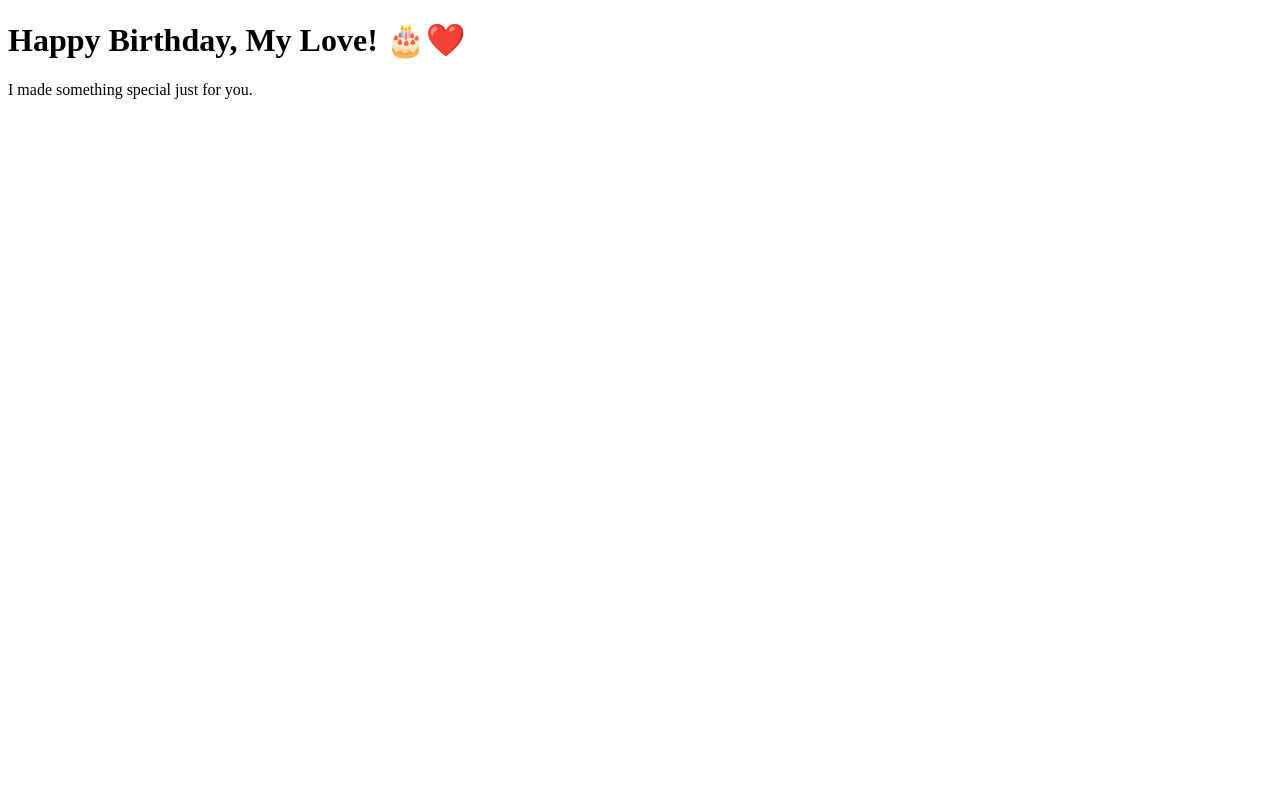
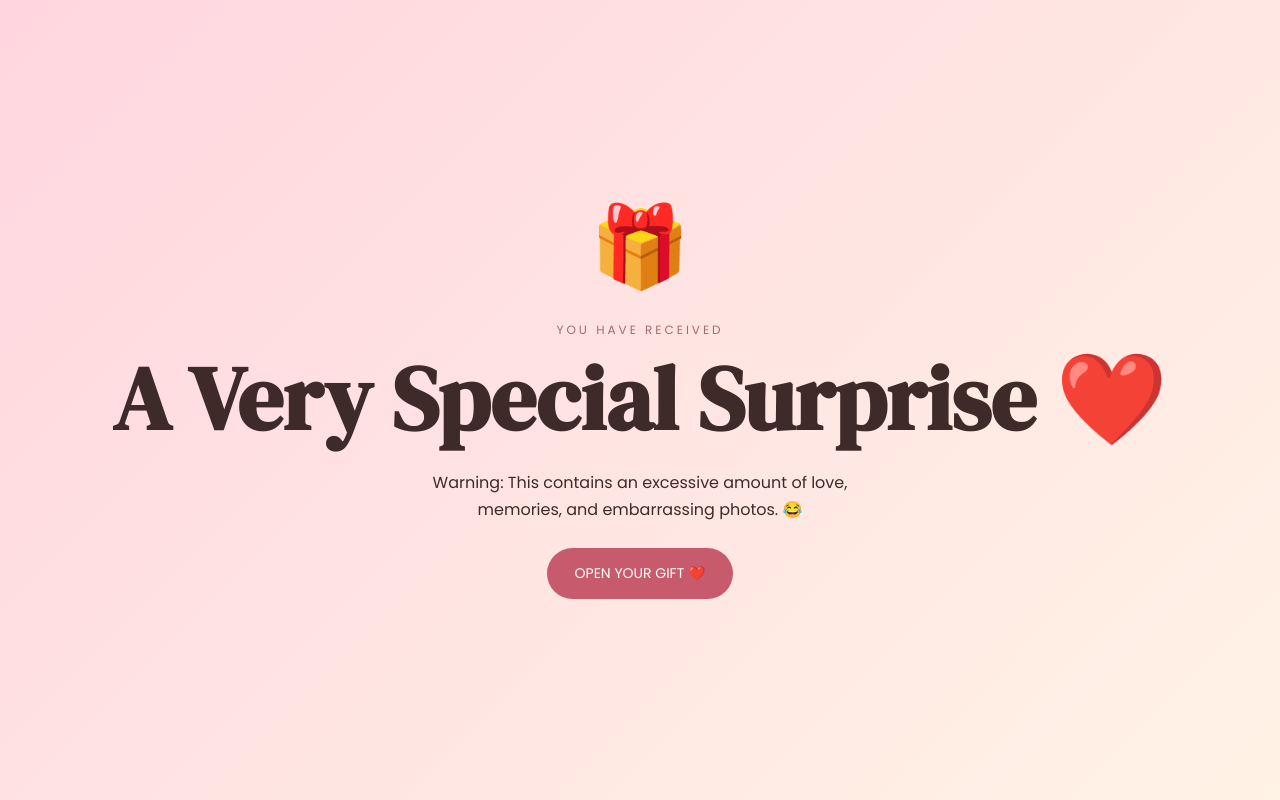
Before and after one commit to tteokminie/hbd-bebi, a plain HTML site: page index.html in a window 1280 px wide. Drawn offline with Linux system fonts and the light colour scheme.

Commit message:
index.html

```diff
--- a/index.html
+++ b/index.html
@@ -1,14 +1,37 @@
 <!DOCTYPE html>
-<html>
+<html lang="en">
+
 <head>
-    <title>A Special Surprise ❤️</title>
+  <meta charset="UTF-8">
+  <meta name="viewport" content="width=device-width, initial-scale=1.0">
+
+  <title>A Special Surprise ❤️</title>
+
+  <!-- Connect CSS -->
+  <link rel="stylesheet" href="style.css">
 </head>
 
 <body>
 
-    <h1>Happy Birthday, My Love! 🎂❤️</h1>
+  <section class="welcome-screen">
 
-    <p>I made something special just for you.</p>
+    <div class="gift-box">🎁</div>
+
+    <p class="small-text">YOU HAVE RECEIVED</p>
+
+    <h1>A Very Special Surprise ❤️</h1>
+
+    <p class="welcome-message">
+      Warning: This contains an excessive amount of love,
+      memories, and embarrassing photos. 😂
+    </p>
+
+    <button>
+      OPEN YOUR GIFT ❤️
+    </button>
+
+  </section>
 
 </body>
+
 </html>
```
